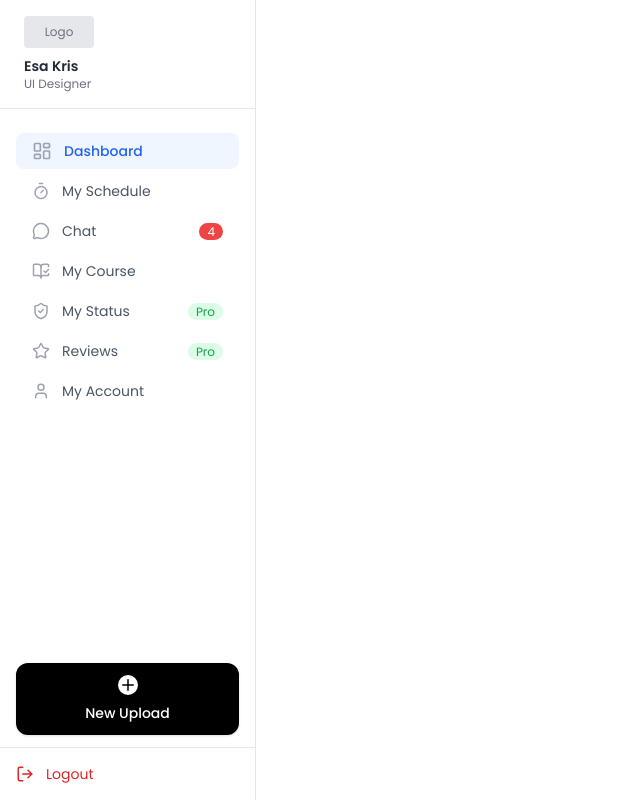
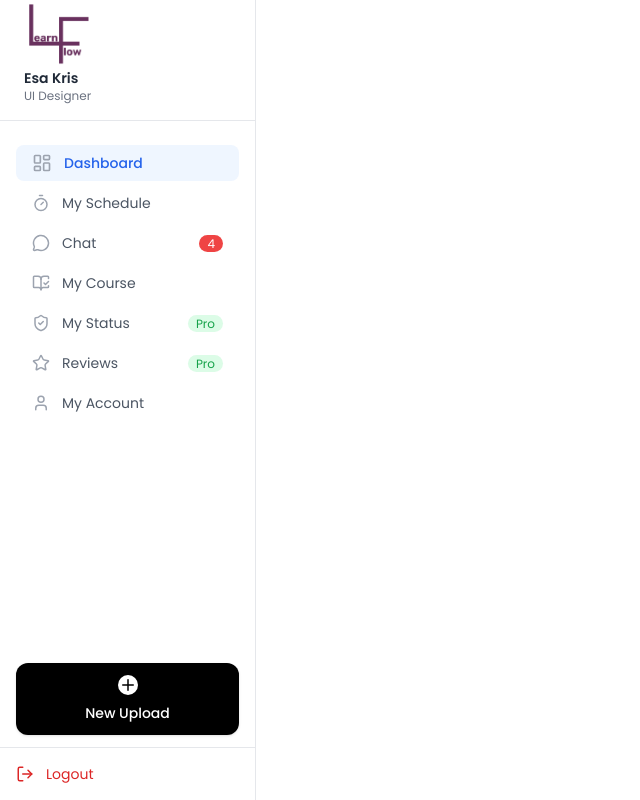
Before and after one commit to Farey-King/learn-flow, a React (Create React App) app: page /dashboard in a window 1280 px wide. Shown: the whole page, without its empty margins (0-640 px from the left). Built offline with nearby package versions, Linux system fonts and the light colour scheme.

Commit message:
Added Logo on the Student Dashboard

```diff
--- a/src/components/layout/Sidebar.jsx
+++ b/src/components/layout/Sidebar.jsx
@@ -13,6 +13,7 @@ import {
     Menu,
     X
 } from 'lucide-react';
+import logo from '../../assets/logo.png';
 
 const Sidebar = () => {
     const [isOpen, setIsOpen] = useState(false);
@@ -104,8 +105,8 @@ const Sidebar = () => {
                 <div className="px-6 py-4 border-b">
                     <div className="w-[70px] mb-2">
                         {/* Using placeholder div since we don't have the actual logo */}
-                        <div className="w-full h-8 bg-gray-200 rounded flex items-center justify-center text-xs text-gray-500">
-                            Logo
+                        <div className="w-full h-5 mb-6 mt-2 rounded flex items-center justify-center">
+                            <img src={logo} alt="Learn flow logo" />
                         </div>
                     </div>
                     <div className="mt-2">
```
